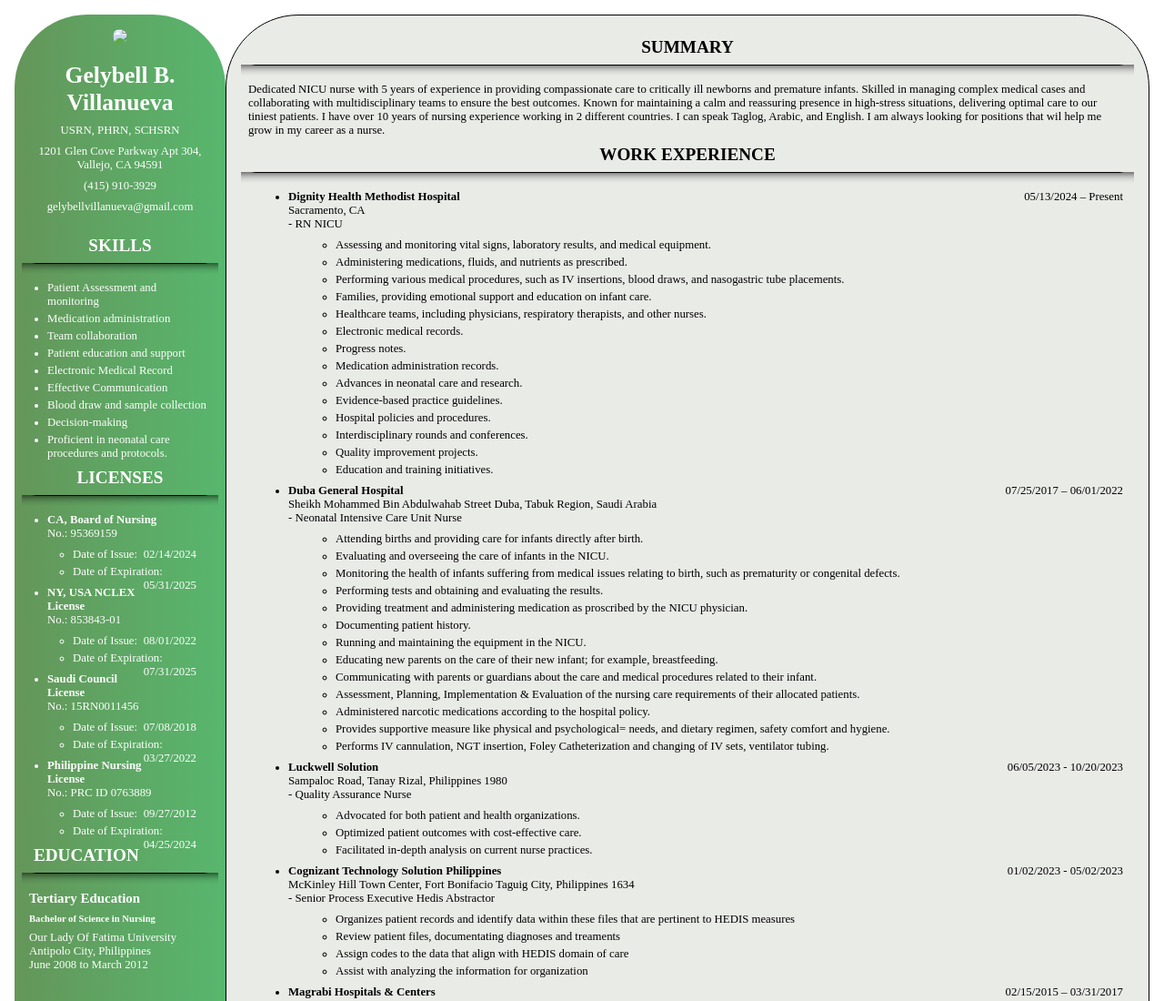
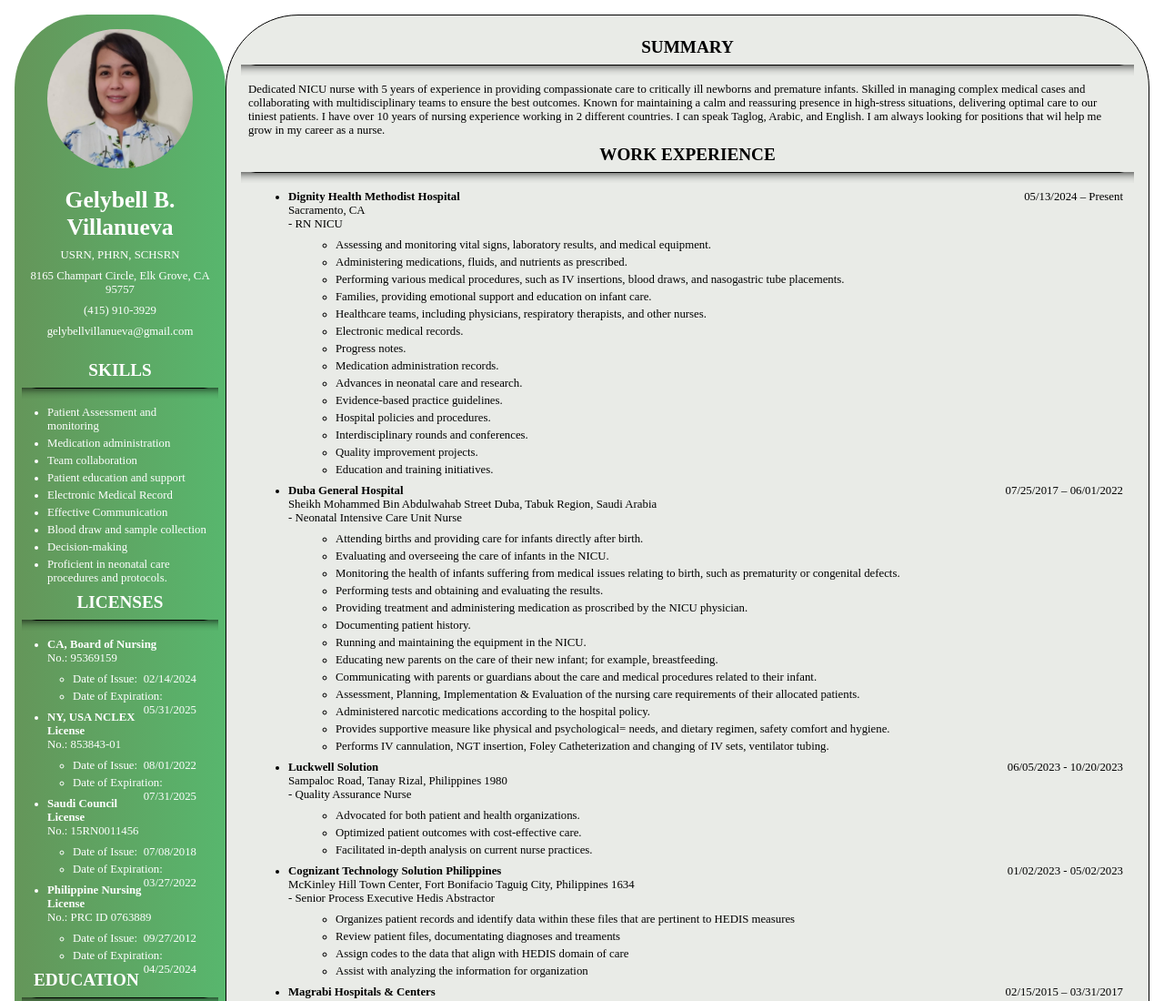
Before and after one commit to aaronev/learn, a plain HTML site: page bellsResume/version1/index.html in a window 1280 px wide. Shown: the top 1100 px of the page at 91% size. Drawn offline with Linux system fonts and the light colour scheme; files that its build step writes are made by us from their sources.

Commit message:
adds bell resume

```diff
--- a/bellsResume/version1/index.html
+++ b/bellsResume/version1/index.html
@@ -2,18 +2,18 @@
 <html>
   <head>
     <title>Gelybell B. Villanueva</title>
-    <link href="./main.css" rel="stylesheet">
+    <link href="../public/main.css" rel="stylesheet">
   </head>
   <body>
 		<div class="aside page">
 			<div class="profile">
 				<div class="img-con left">
-					<img class="img-con__img" src="./profilePic.jpeg">
+					<img class="img-con__img" src="../public/profilePic.jpeg">
 				</div>
 				<div>
 					<h1>Gelybell B. Villanueva</h1>
 					<p>USRN, PHRN, SCHSRN</p>
-					<p>1201 Glen Cove Parkway Apt 304, Vallejo, CA 94591</p>
+					<p>8165 Champart Circle, Elk Grove, CA 95757</p>
 					<p>(415) 910-3929</p>
 					<p>gelybellvillanueva@gmail.com</p>
 				</div>
```
